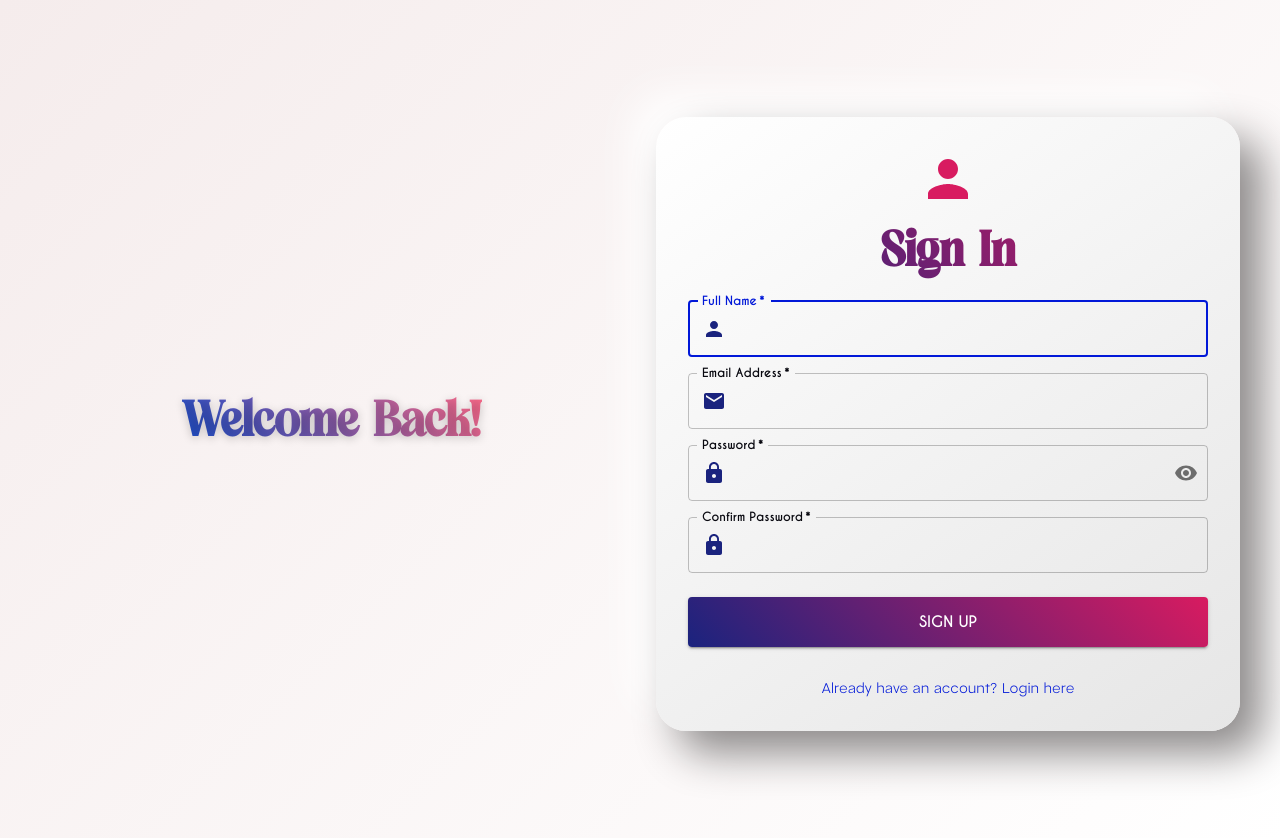
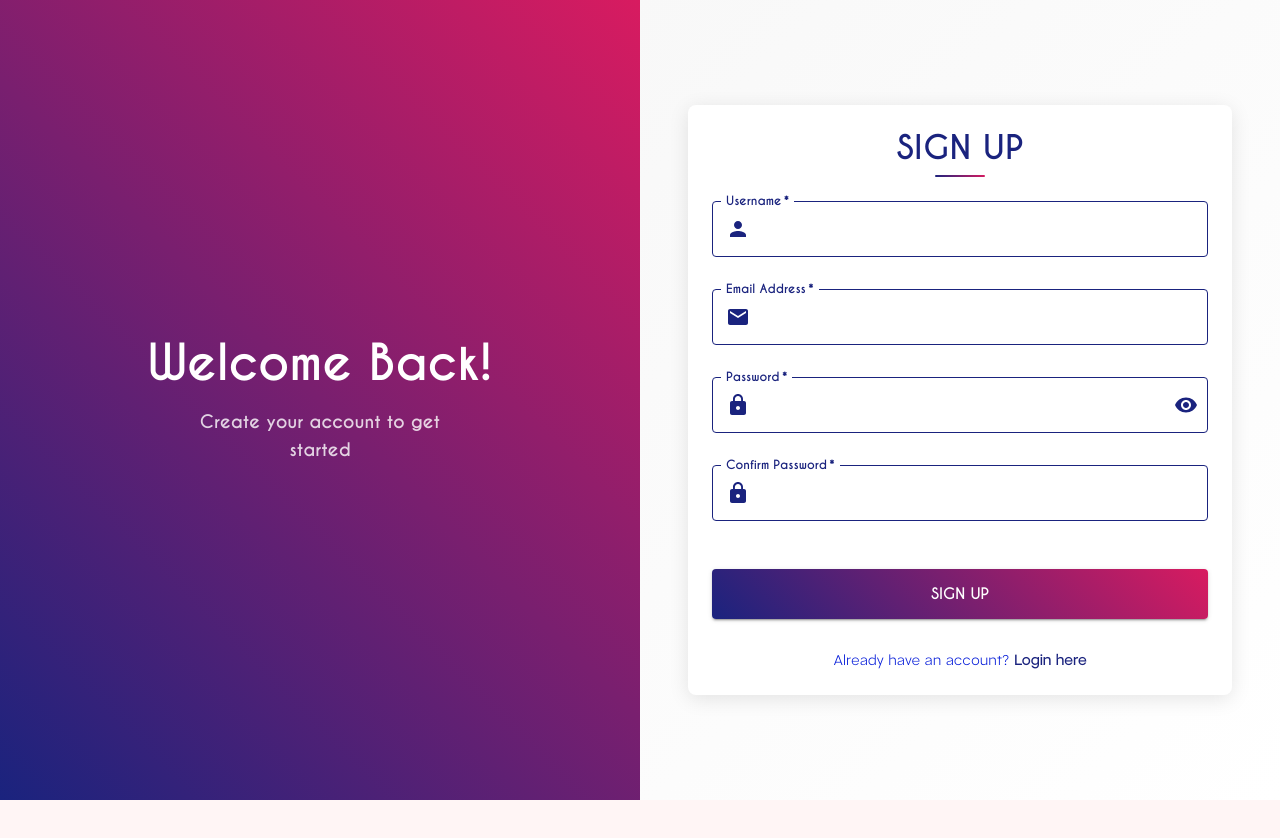
Before and after one commit to jishnucodes/e-commerce-application, a Next.js app: page /login in a window 1280 px wide. Shown: the top 838 px of the page. After the commit the page ends 800 px from the top, so only its background shows below. Built offline with nearby package versions, Linux system fonts and the light colour scheme.

Commit message:
login page responsiveness fixed

```diff
--- a/src/app/(auth)/login/page.tsx
+++ b/src/app/(auth)/login/page.tsx
@@ -1,6 +1,6 @@
 "use client";
 import React, { useState } from "react";
-import { Container, Typography, TextField, Button, Box, Link, InputAdornment, IconButton } from "@mui/material";
+import { Container, Typography, TextField, Button, Box, InputAdornment, IconButton, Link } from "@mui/material";
 import Grid from "@mui/material/Grid2";
 import { Visibility, VisibilityOff, Person, Email, Lock } from "@mui/icons-material";
 
@@ -15,107 +15,136 @@ const LoginPage = () => {
       container
       component="main"
       sx={{
-        display: "flex",
+        minHeight: "100vh",
+        height: "100vh",
+        overflow: "hidden",
+        background: "linear-gradient(135deg, #f5f5f5, #ffffff)",
+      }}
+    >
+      {/* Left Column - Welcome Text */}
+      <Grid size={{ xs: 12, md: 6 }}
+        sx={{
+          display: { xs: "none", md: "flex" },
           alignItems: "center",
           justifyContent: "center",
-        background: "linear-gradient(135deg,rgb(245, 236, 236),rgb(255, 255, 255))",
-        padding: { xs: 1, sm: 2, md: 3 },
-        overflow: "hidden",
+          background: "linear-gradient(45deg, #1a237e, #d81b60)",
+          color: "white",
+          padding: 4,
+          height: "100%",
+          minHeight: "100vh"
         }}
       >
-      {/* Left Column - Branding */}
-      <Grid
-        size={{ xs: 12, sm: 6, md: 6 }}
+        <Box sx={{ textAlign: "center" }}>
+          <Typography
+            variant="h1"
             sx={{
-          display: { xs: "none", sm: "flex" },
-          alignItems: "center",
-          justifyContent: "center",
-          padding: { sm: 4, md: 8 },
-        }}
-      >
-        <Typography
-          variant="h3"
-          sx={{
-            fontWeight: 800,
-            fontFamily:"Copeland",
-            textAlign: "center",
-            background: "linear-gradient(45deg,rgb(19, 78, 207), #FE6B8B)",
-            WebkitBackgroundClip: "text",
-            WebkitTextFillColor: "transparent",
-            textShadow: "0px 2px 10px rgba(0, 0, 0, 0.2)",
-            fontSize: { xs: "2rem", sm: "2.5rem", md: "3rem" },
+              fontSize: { md: "2.5rem", lg: "3rem" },
+              fontWeight: 700,
+              mb: 2,
             }}
           >
             Welcome Back!
           </Typography>
+          <Typography
+            variant="h6"
+            sx={{
+              opacity: 0.8,
+              maxWidth: "80%",
+              mx: "auto",
+              fontSize: "1.1rem"
+            }}
+          >
+            {isLogin ? "Sign in to continue your journey" : "Create your account to get started"}
+          </Typography>
+        </Box>
       </Grid>
 
-      {/* Right Column - Login / Sign In Form */}
-      <Grid
-        size={{ xs: 12, sm: 6, md: 6 }}
+      {/* Right Column - Login Form */}
+      <Grid size={{ xs: 12, md: 6 }}
         sx={{
           display: "flex",
           alignItems: "center",
           justifyContent: "center",
-          minHeight:"100vh",
-          width: "100%",
+          padding: { xs: 2, md: 3 },
+          height: "100%",
+          minHeight: "100vh",
+          overflow: "hidden"
         }}
       >
-        <Container
-          maxWidth="sm"
+        <Container maxWidth="sm" sx={{ height: "100%", display: "flex", alignItems: "center" }}>
+          <Box
             sx={{
-            borderRadius: "30px",
-            background: "linear-gradient(145deg, #ffffff, #e6e6e6)",
-            boxShadow: "22px 22px 43px #8c8989, -22px -22px 43px #ffffff",
+              padding: { xs: 2, md: 3 },
+              borderRadius: 2,
+              boxShadow: "0 4px 20px rgba(0,0,0,0.1)",
+              background: "white",
               width: "100%",
-            maxWidth: { xs: "90%", sm: "80%", md: "70%",lg:"100%" }, // ✅ Fixed Width for Responsiveness
-            padding: { xs: 2, sm: 3, md: 4 },
-            margin: { xs: 0, sm: 2 },
-            textAlign: "center",
-            height:"auto"
+              display: "flex",
+              flexDirection: "column",
+              gap: 2
             }}
           >
-          {/* Profile Icon */}
-          <Box sx={{ display: "flex", justifyContent: "center", mb: 2 }}>
-            <Person sx={{ fontSize: { xs: 50, md: 60 }, color: " #d81b60" }} />
-          </Box>
-
-          {/* Title Changes Dynamically */}
             <Typography
               variant="h4"
               sx={{
+                mb: 2,
+                textAlign: "center",
                 fontWeight: 700,
-               fontFamily:"Copeland",
+                color: "#1a237e",
+                fontSize: { xs: "1.5rem", sm: "1.75rem", md: "2rem" },
+                letterSpacing: "0.5px",
+                textTransform: "uppercase",
+                position: "relative",
+                "&::after": {
+                  content: '""',
+                  position: "absolute",
+                  bottom: "-8px",
+                  left: "50%",
+                  transform: "translateX(-50%)",
+                  width: "50px",
+                  height: "2px",
                   background: "linear-gradient(45deg, #1a237e, #d81b60)",
-              WebkitBackgroundClip: "text",
-              WebkitTextFillColor: "transparent",
-              mb: 2,
-              fontSize: { xs: "2rem", sm: "2.5rem", md: "3rem" },
-              textAlign: "center",
+                  borderRadius: "2px"
+                }
               }}
             >
-            {isLogin ? "Login" : "Sign In"}
+              {isLogin ? "Login" : "Sign Up"}
             </Typography>
 
-          {/* Form */}
-          <Box component="form" noValidate>
+            <Box component="form" noValidate sx={{ display: "flex", flexDirection: "column", gap: 2 }}>
               <Grid container spacing={2}>
-              {/* Show "Full Name" only in Sign In mode */}
                 {!isLogin && (
                   <Grid size={{ xs: 12 }}>
                     <TextField
                       required
                       fullWidth
-                    label="Full Name"
-                    autoFocus
-                    slotProps={{
-                      input: {
+                      label="Username"
+                      variant="outlined"
+                      InputProps={{
                         startAdornment: (
                           <InputAdornment position="start">
-                            <Person sx={{ color: "#1a237e" }} />
+                            <Person sx={{ color: '#1a237e' }} />
                           </InputAdornment>
                         )
+                      }}
+                      InputLabelProps={{
+                        shrink: true,
+                        sx: {
+                          color: '#1a237e',
+                          fontWeight: 500,
+                          fontSize: '1rem'
+                        }
+                      }}
+                      sx={{
+                        mb: 2,
+                        '& .MuiOutlinedInput-root': {
+                          '& fieldset': {
+                            borderColor: '#1a237e',
                           },
+                          '&:hover fieldset': {
+                            borderColor: '#d81b60',
+                          },
+                        }
                       }}
                     />
                   </Grid>
@@ -128,14 +157,32 @@ const LoginPage = () => {
                     fullWidth
                     label="Email Address"
                     type="email"
-                  slotProps={{
-                    input: {
+                    variant="outlined"
+                    InputProps={{
                       startAdornment: (
                         <InputAdornment position="start">
-                          <Email sx={{ color: "#1a237e" }} />
+                          <Email sx={{ color: '#1a237e' }} />
                         </InputAdornment>
                       )
+                    }}
+                    InputLabelProps={{
+                      shrink: true,
+                      sx: {
+                        color: '#1a237e',
+                        fontWeight: 500,
+                        fontSize: '1rem'
+                      }
+                    }}
+                    sx={{
+                      mb: 2,
+                      '& .MuiOutlinedInput-root': {
+                        '& fieldset': {
+                          borderColor: '#1a237e',
                         },
+                        '&:hover fieldset': {
+                          borderColor: '#d81b60',
+                        },
+                      }
                     }}
                   />
                 </Grid>
@@ -147,41 +194,80 @@ const LoginPage = () => {
                     fullWidth
                     label="Password"
                     type={showPassword ? "text" : "password"}
-                  slotProps={{
-                    input: {
+                    variant="outlined"
+                    InputProps={{
                       startAdornment: (
                         <InputAdornment position="start">
-                          <Lock sx={{ color: "#1a237e" }} />
+                          <Lock sx={{ color: '#1a237e' }} />
                         </InputAdornment>
                       ),
                       endAdornment: (
                         <InputAdornment position="end">
-                          <IconButton onClick={handleClickShowPassword} edge="end">
+                          <IconButton
+                            onClick={handleClickShowPassword}
+                            edge="end"
+                            sx={{ color: '#1a237e' }}
+                          >
                             {showPassword ? <VisibilityOff /> : <Visibility />}
                           </IconButton>
                         </InputAdornment>
-                      ),
+                      )
+                    }}
+                    InputLabelProps={{
+                      shrink: true,
+                      sx: {
+                        color: '#1a237e',
+                        fontWeight: 500,
+                        fontSize: '1rem'
+                      }
+                    }}
+                    sx={{
+                      mb: 2,
+                      '& .MuiOutlinedInput-root': {
+                        '& fieldset': {
+                          borderColor: '#1a237e',
                         },
+                        '&:hover fieldset': {
+                          borderColor: '#d81b60',
+                        },
+                      }
                     }}
                   />
-
                 </Grid>
 
-              {/* Confirm Password Field (Only in Sign In mode) */}
                 {!isLogin && (
-                <Grid size={{ xs: 12 }}>
+                  <Grid  size={{ xs: 12 }}>
                     <TextField
                       required
                       fullWidth
                       label="Confirm Password"
                       type="password"
-                    slotProps={{
-                      input: {
+                      variant="outlined"
+                      InputProps={{
                         startAdornment: (
                           <InputAdornment position="start">
-                          <Lock sx={{ color: "#1a237e" }} />
+                            <Lock sx={{ color: '#1a237e' }} />
                           </InputAdornment>
-                      )},
+                        )
+                      }}
+                      InputLabelProps={{
+                        shrink: true,
+                        sx: {
+                          color: '#1a237e',
+                          fontWeight: 500,
+                          fontSize: '1rem'
+                        }
+                      }}
+                      sx={{
+                        mb: 2,
+                        '& .MuiOutlinedInput-root': {
+                          '& fieldset': {
+                            borderColor: '#1a237e',
+                          },
+                          '&:hover fieldset': {
+                            borderColor: '#d81b60',
+                          },
+                        }
                       }}
                     />
                   </Grid>
@@ -194,17 +280,13 @@ const LoginPage = () => {
                     variant="contained"
                     size="large"
                     sx={{
-                    mt: 1,
-                    py: { xs: 1, sm: 1.5 },
-                    background: "linear-gradient(45deg,  #1a237e, #d81b60)",
+                      mt: 2,
+                      py: 1.5,
+                      background: "linear-gradient(45deg, #1a237e, #d81b60)",
                       color: "white",
-                    fontWeight: "bold",
-                    fontFamily:"CaviarDreams_Bold",
-                    textTransform: "uppercase",
+                      fontWeight: 600,
                       "&:hover": {
-                      transform: "translateY(-2px)",
-                      transition: "transform 0.3s ease",
-                      background: "linear-gradient(45deg,  #d81b60, #1a237e)",
+                        background: "linear-gradient(45deg, #d81b60, #1a237e)",
                       },
                     }}
                   >
@@ -212,9 +294,9 @@ const LoginPage = () => {
                   </Button>
                 </Grid>
 
-              {/* Toggle Between Login & Sign In */}
+                {/* Toggle Between Login & Sign Up */}
                 <Grid size={{ xs: 12 }} sx={{ textAlign: "center" }}>
-                <Typography variant="body2" sx={{ mt: 2 ,fontFamily:"Garmit-Light" }}>
+                  <Typography variant="body2" sx={{ mt: 2, fontFamily: "Garmit-Light" }}>
                     {isLogin ? "Don't have an account?" : "Already have an account?"}{" "}
                     <Link
                       href="#"
@@ -223,12 +305,20 @@ const LoginPage = () => {
                         e.preventDefault();
                         setIsLogin(!isLogin);
                       }}
+                      sx={{
+                        color: '#1a237e',
+                        fontWeight: 600,
+                        '&:hover': {
+                          color: '#d81b60',
+                        }
+                      }}
                     >
                       {isLogin ? "Sign Up here" : "Login here"}
                     </Link>
                   </Typography>
                 </Grid>
               </Grid>
+            </Box>
           </Box>
         </Container>
       </Grid>
--- a/src/app/(main)/page.tsx
+++ b/src/app/(main)/page.tsx
@@ -20,7 +20,7 @@ import { useSelector } from "react-redux";
 import BottomNavigationComponent from "@/components/bottom-navigation/BottomNavigation";
 import { RootState } from "../../../store";
 import MainPageSkeleton from "@/components/skeleton/MainPageSkeleton";
-
+import HeaderSlider from "@/components/HeaderSlider/HeaderSlider";
 export default function Home() {
   const { isSidebarOpen } = useSelector((state: RootState) => state.header);
   const [loading, setLoading] = useState(true);
@@ -79,7 +79,7 @@ export default function Home() {
           <MainInterfaceSlider />
 
       </Box>
-
+      <HeaderSlider />
       <Box sx={{ mt: 3 }}>
 
           <FeaturesList />
--- a/src/components/cart/Cart.tsx
+++ b/src/components/cart/Cart.tsx
@@ -8,7 +8,7 @@ import Grid from '@mui/material/Grid2';
 import Image from 'next/image';
 
 const Cart = () => {
-    return (
+  return (
 
         <Grid container spacing={3}>
             {/* Cart Items Section */}
```
Also changed, not shown: src/components/HeaderSlider/HeaderSlider.jsx (added, +219 -0 lines). Lines whose indentation alone changed are shown as unchanged.
